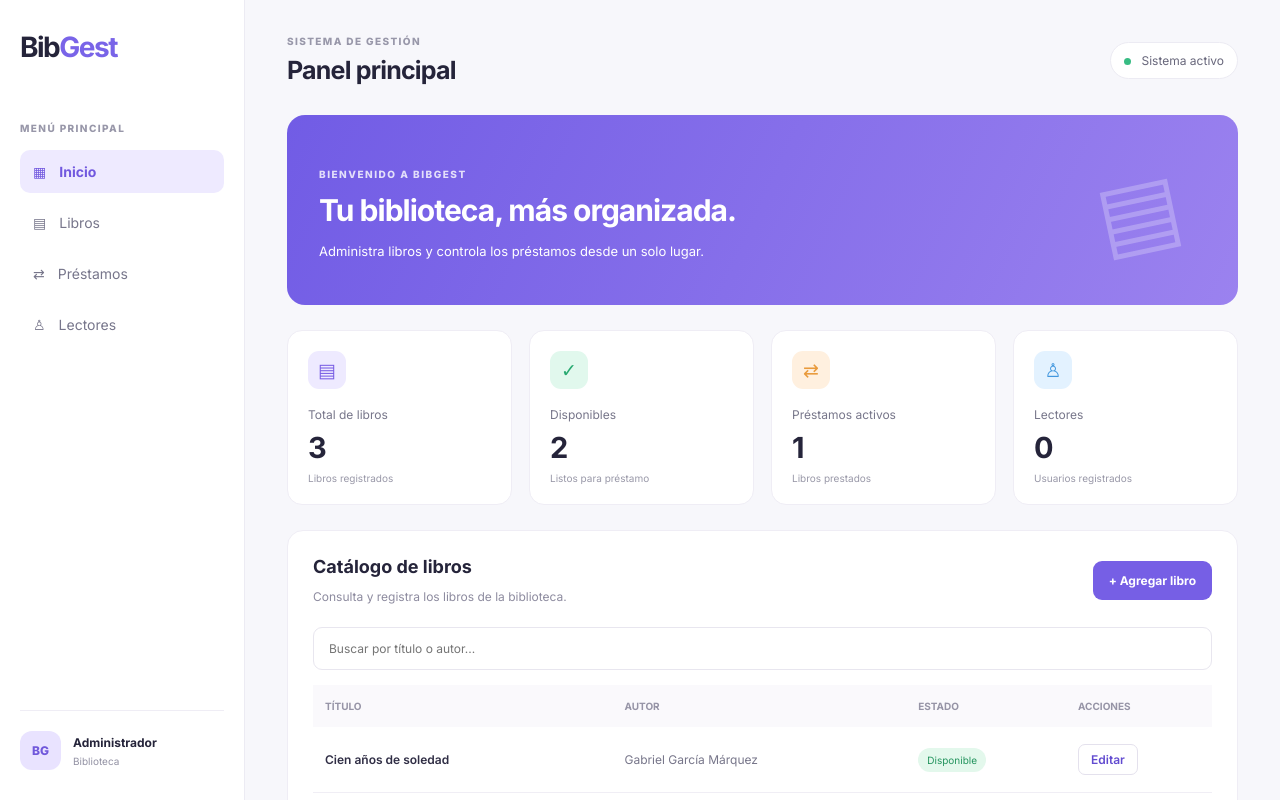
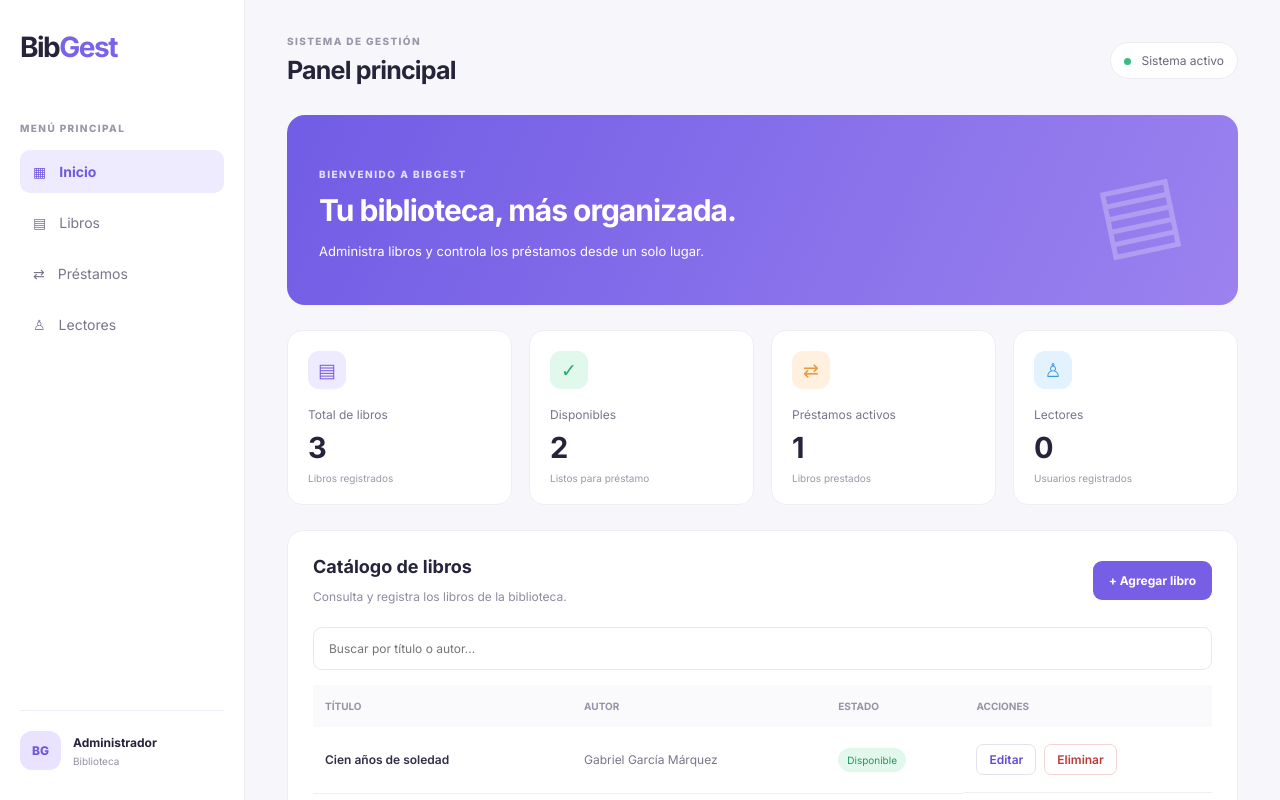
Before and after one commit to Mapplesito/BibGest, a React (Vite) app in the folder bibgest/: page / in a window 1280 px wide. Shown: the top 800 px of the page. Built offline with nearby package versions, Linux system fonts and the light colour scheme.

Commit message:
Funcion eliminar libro

```diff
--- a/bibgest/src/App.jsx
+++ b/bibgest/src/App.jsx
@@ -1,4 +1,3 @@
-
 import { useEffect, useState } from "react";
 import "./index.css";
 
@@ -18,6 +17,7 @@ function App() {
 
     return librosIniciales;
   });
+
   useEffect(() => {
     localStorage.setItem("bibgest-libros", JSON.stringify(libros));
   }, [libros]);
@@ -67,6 +67,23 @@ function App() {
     setAutor("");
     setMensaje("¡Libro registrado correctamente!");
     setMostrarFormulario(false);
+  }
+
+  // CORREGIDO: JavaScript encapsula eliminarLibro dentro de actualizarLibro, por lo que el botón del JSX no puede verla (causando el error de que no se lee).
+  function eliminarLibro(libro) {
+    const confirmar = window.confirm(
+      `¿Seguro que deseas eliminar "${libro.titulo}"?`
+    );
+
+    if (!confirmar) {
+      return;
+    }
+
+    setLibros((librosActuales) =>
+      librosActuales.filter((item) => item.id !== libro.id)
+    );
+
+    setMensaje(`Se eliminó "${libro.titulo}" correctamente.`);
   }
 
   function actualizarLibro(event) {
@@ -177,6 +194,9 @@ function App() {
               className="primary-button"
               onClick={() => {
                 setMensaje("");
+                setLibroEditando(null);
+                setTitulo("");
+                setAutor("");
                 setMostrarFormulario(!mostrarFormulario);
               }}
             >
@@ -254,7 +274,7 @@ function App() {
                     </span>
                   </td>
 
-                  <td>
+                  <td className="actions-cell">
                     <button
                       type="button"
                       className="edit-button"
@@ -262,7 +282,16 @@ function App() {
                     >
                       Editar
                     </button>
+
+                    <button
+                      type="button"
+                      className="delete-button"
+                      onClick={() => eliminarLibro(libro)}
+                    >
+                      Eliminar
+                    </button>
                   </td>
+
                 </tr>
                 ))}
 
--- a/bibgest/src/index.css
+++ b/bibgest/src/index.css
@@ -486,3 +486,24 @@ footer {
 .edit-button:hover {
   background: #f1eeff;
 }
+
+.actions-cell {
+  display: flex;
+  align-items: center;
+  gap: 8px;
+}
+
+.delete-button {
+  padding: 7px 12px;
+  border: 1px solid #f2d4d4;
+  border-radius: 7px;
+  background: white;
+  color: #c03939;
+  font-size: 12px;
+  font-weight: 600;
+  cursor: pointer;
+}
+
+.delete-button:hover {
+  background: #fff0f0;
+}
```
Lines whose indentation alone changed are shown as unchanged.
